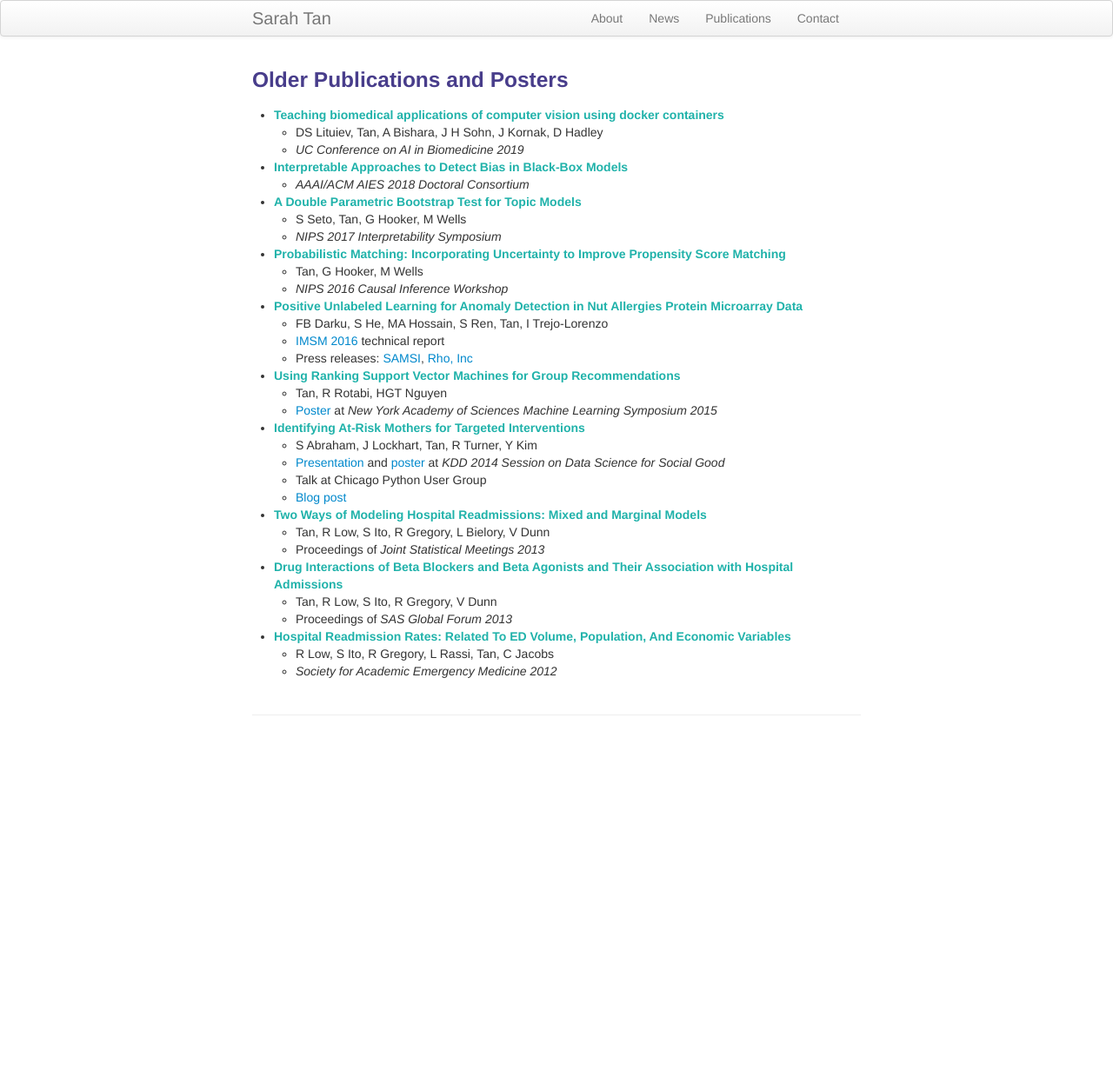
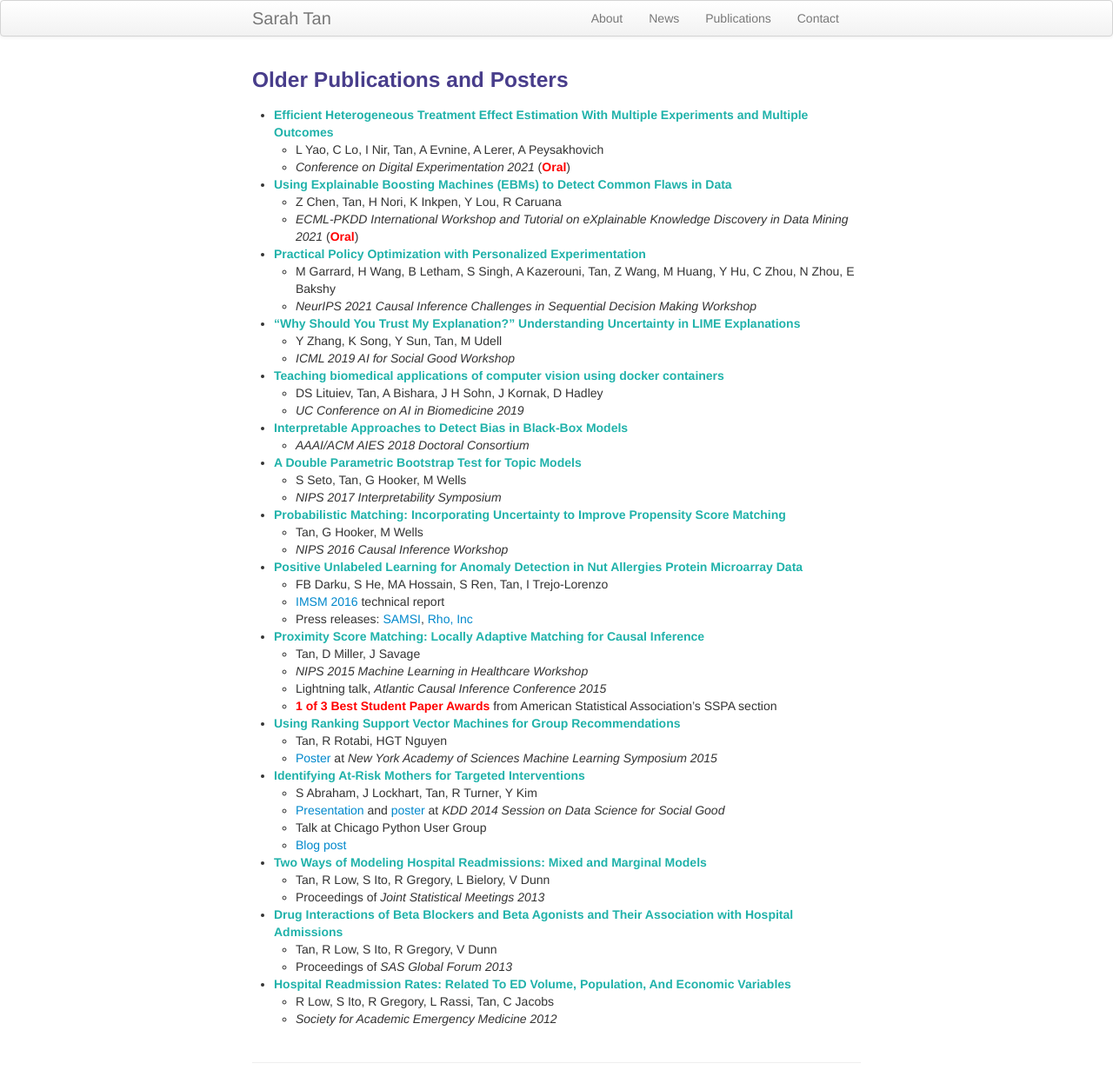
Before and after one commit to shftan/shftan.github.io, a Jekyll site: the page built from olderpublications.md, in a window 1280 px wide. Shown: the whole page at 87% size. Built offline with Jekyll 4.4.1, drawn with Linux system fonts in a browser that asks for light colours; before the commit the page ends 900 px from its top, so only the background shows below that.

Commit message:
Update olderpublications.md

```diff
--- a/olderpublications.md
+++ b/olderpublications.md
@@ -1,12 +1,24 @@
 ---
 layout: frontpage
 title: Sarah Tan
-description: PhD student, Cornell Statistics
+description: Research Scientist, Responsible AI
 keywords: Sarah Tan, Cornell, Statistics, interpretability, causal inference
 ---
 
 <div class="row-fluid"><h3>Older Publications and Posters</h3>
 </div>
+- <a class="paper" href="https://arxiv.org/abs/2206.04907">Efficient Heterogeneous Treatment Effect Estimation With Multiple Experiments and Multiple Outcomes</a>
+   - L Yao, C Lo, I Nir, Tan, A Evnine, A Lerer, A Peysakhovich
+   - _Conference on Digital Experimentation 2021_ (<span class="highlight">Oral</span>)
+- <a class="paper" href="https://link.springer.com/chapter/10.1007/978-3-030-93736-2_40">Using Explainable Boosting Machines (EBMs) to Detect Common Flaws in Data</a>
+   - Z Chen, Tan, H Nori, K Inkpen, Y Lou, R Caruana
+   - _ECML-PKDD International Workshop and Tutorial on eXplainable Knowledge Discovery in Data Mining 2021_ (<span class="highlight">Oral</span>)
+- <a class="paper" href="https://arxiv.org/abs/2303.17648">Practical Policy Optimization with Personalized Experimentation</a>
+   - M Garrard, H Wang, B Letham, S Singh, A Kazerouni, Tan, Z Wang, M Huang, Y Hu, C Zhou, N Zhou, E Bakshy
+   - _NeurIPS 2021 Causal Inference Challenges in Sequential Decision Making Workshop_
+- <a class="paper" href="https://arxiv.org/abs/1904.12991">"Why Should You Trust My Explanation?" Understanding Uncertainty in LIME Explanations</a>
+   - Y Zhang, K Song, Y Sun, Tan, M Udell
+   - _ICML 2019 AI for Social Good Workshop_
 - <span class="paper">Teaching biomedical applications of computer vision using docker containers</span>
    - DS Lituiev, Tan, A Bishara, J H Sohn, J Kornak, D Hadley
    - _UC Conference on AI in Biomedicine 2019_
@@ -22,6 +34,11 @@ keywords: Sarah Tan, Cornell, Statistics, interpretability, causal inference
    - FB Darku, S He, MA Hossain, S Ren, Tan, I Trejo-Lorenzo
    - [IMSM 2016](https://www.samsi.info/programs-and-activities/2016-2017-education-and-outreach-programs-and-workshops/2016-industrial-mathstat-modeling-workshop-for-graduate-students-july-17-27-2016/) technical report
    - Press releases: [SAMSI](https://www.samsi.info/imsm-2016-prepares-graduate-students-real-world-research/), [Rho, Inc](http://resources.rhoworld.com/blog/rho-participates-in-innovative-graduate-student-workshop-for-6th-consecutive-year)
+- <span class="paper">Proximity Score Matching: Locally Adaptive Matching for Causal Inference</span>
+   - Tan, D Miller, J Savage
+   - _NIPS 2015 Machine Learning in Healthcare Workshop_
+   - Lightning talk, _Atlantic Causal Inference Conference 2015_
+   - <span class="highlight">1 of 3 Best Student Paper Awards</span> from American Statistical Association's SSPA section
 - <a class="paper" href="papers/nyas15.pdf">Using Ranking Support Vector Machines for Group Recommendations</a>
    - Tan, R Rotabi, HGT Nguyen
    - <a href="papers/nyas15poster.pdf">Poster</a> at _New York Academy of Sciences Machine Learning Symposium 2015_
```
